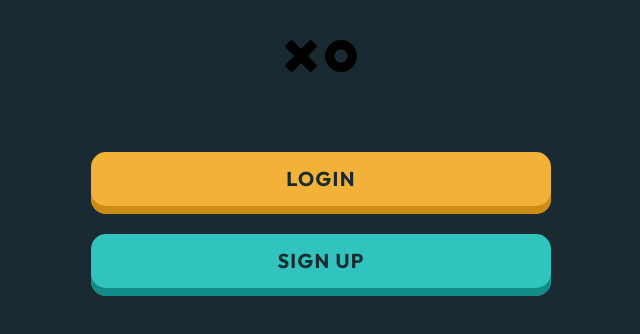
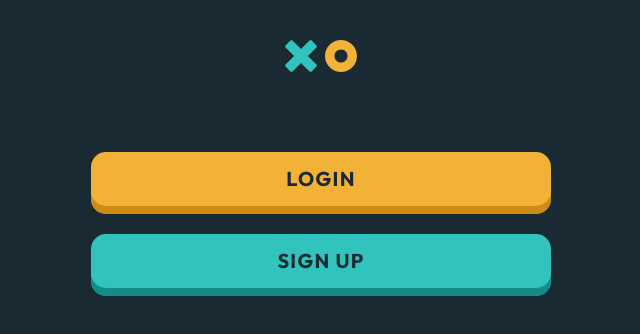
Before and after one commit to acunmedyaakademi/xox-buse-gaye-omer, a React (Vite) app: page / in a window 1280 px wide. Shown: the top 334 px of the page, without its empty margins (319-959 px from the left). Built offline with nearby package versions, Linux system fonts and the light colour scheme.

Commit message:
svg renkleri ve sayfa yönlendirme sorunu çözüldü

```diff
--- a/src/App.css
+++ b/src/App.css
@@ -21,6 +21,14 @@ body {
   width: 72px;
   gap: 8px;
   margin-inline: auto;
+}
+
+.cross-svg {
+  fill:#31C3BD;
+}
+
+.circle-svg {
+  fill:#F2B137;
 }
 
 .loginSection {
--- a/src/Svg.jsx
+++ b/src/Svg.jsx
@@ -1,6 +1,6 @@
 export function CrossSvg() {
   return (
-    <svg width="64" height="64" viewBox="0 0 64 64" xmlns="http://www.w3.org/2000/svg">
+    <svg className="cross-svg" width="64" height="64" viewBox="0 0 64 64" xmlns="http://www.w3.org/2000/svg">
       <path fillRule="evenodd" clipRule="evenodd" d="M53.2407 62.8526L62.8526 53.2407C64.0242 52.0691 64.0242 50.1696 62.8526 48.9981L45.8546 32.0001L62.8526 15.0021C64.0242 13.8305 64.0242 11.931 62.8526 10.7594L53.2407 1.14748C52.0691 -0.0240943 50.1696 -0.0240927 48.9981 1.14748L32.0001 18.1455L15.0021 1.14748C13.8305 -0.0240945 11.931 -0.0240945 10.7594 1.14748L1.14748 10.7594C-0.0240945 11.931 -0.0240945 13.8305 1.14748 15.0021L18.1455 32.0001L1.14748 48.9981C-0.0240933 50.1696 -0.0240924 52.0691 1.14748 53.2407L10.7594 62.8526C11.931 64.0242 13.8305 64.0242 15.0021 62.8526L32.0001 45.8546L48.9981 62.8526C50.1696 64.0242 52.0691 64.0242 53.2407 62.8526Z" />
     </svg>
   )
@@ -8,7 +8,7 @@ export function CrossSvg() {
 
 export function CircleSvg() {
   return (
-    <svg width="64" height="64" viewBox="0 0 64 64" xmlns="http://www.w3.org/2000/svg">
+    <svg className="circle-svg" width="64" height="64" viewBox="0 0 64 64" xmlns="http://www.w3.org/2000/svg">
       <path fillRule="evenodd" clipRule="evenodd" d="M64 32C64 14.3269 49.6731 0 32 0C14.3269 0 0 14.3269 0 32C0 49.6731 14.3269 64 32 64C49.6731 64 64 49.6731 64 32ZM18.963 32C18.963 24.7998 24.7998 18.963 32 18.963C39.2002 18.963 45.037 24.7998 45.037 32C45.037 39.2002 39.2002 45.037 32 45.037C24.7998 45.037 18.963 39.2002 18.963 32Z" />
     </svg>
   )
--- a/src/assets/Game.css
+++ b/src/assets/Game.css
@@ -142,6 +142,14 @@ button,
   }
 }
 
+.cross-svg {
+  fill:#31C3BD;
+}
+
+.circle-svg {
+  fill:#F2B137;
+}
+
 .choice-button.active {
   background-color: #A8BFC9;
 
@@ -157,6 +165,14 @@ button,
   gap: 16px;
 
   button {
+    background-color: transparent;
+    border: none;
+    display: flex;
+    justify-content: center;
+  }
+
+  a {
+    width: 100%;
     font-weight: 700;
     font-size: 16px;
     line-height: 100%;
@@ -165,17 +181,12 @@ button,
     padding-top: 14px;
     padding-bottom: 22px;
     border-radius: 15px;
+    text-decoration: none;
+    color: #1A2A33;
+    background-color: #F2B137;
+    box-shadow: 0px -8px 0px 0px #CC8B13 inset;
   }
 
-  a {
-    text-decoration: none;
-    color: #1A2A33;
-  }
-}
-
-.new-game-cpu {
-  background-color: #F2B137;
-  box-shadow: 0px -8px 0px 0px #CC8B13 inset;
 }
 
 /* Gaye Bitiş */
--- a/src/pages/LoginRegister.jsx
+++ b/src/pages/LoginRegister.jsx
@@ -85,7 +85,7 @@ export default function LoginRegister() {
 
       // Giriş yaptıktan sonra yönlendirme
       setTimeout(() => {
-        window.location.href = "/game";
+        window.location.href = "/choice-page";
       }, 3000);
     }
   }
```
